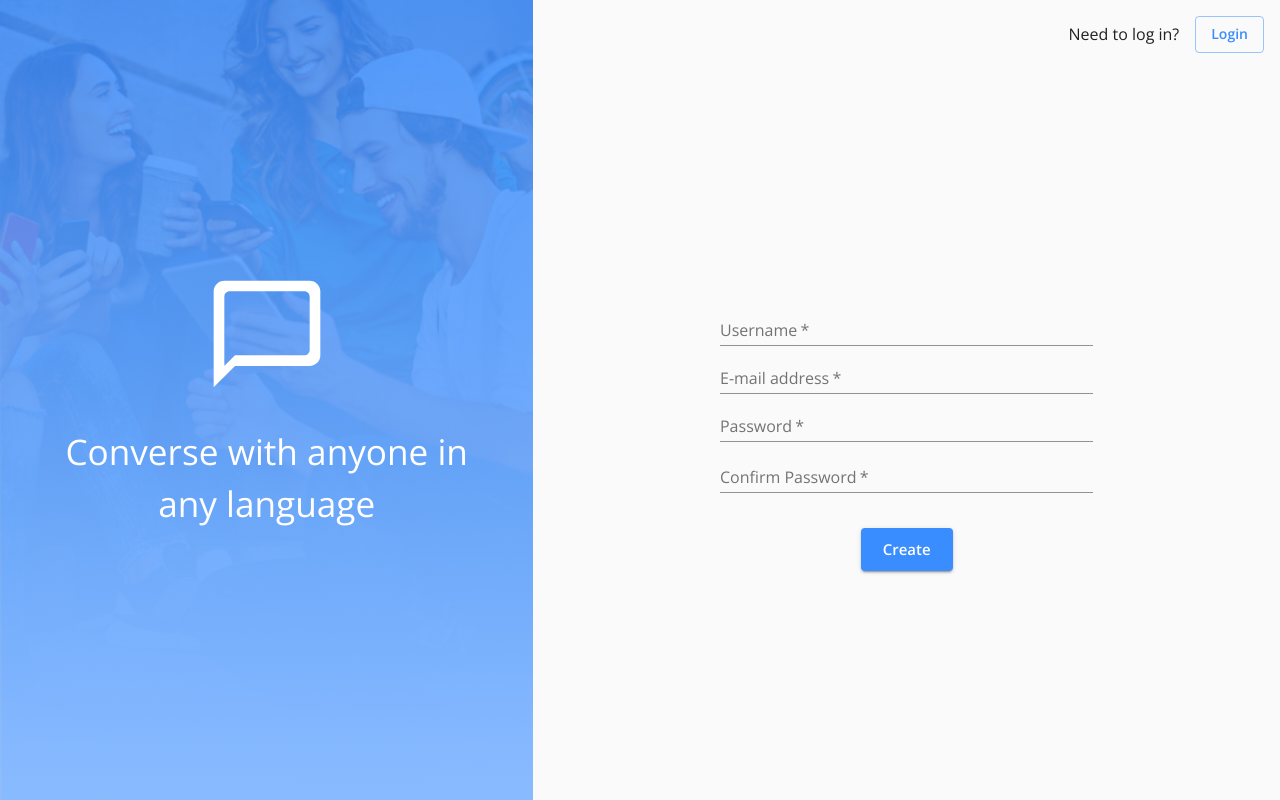
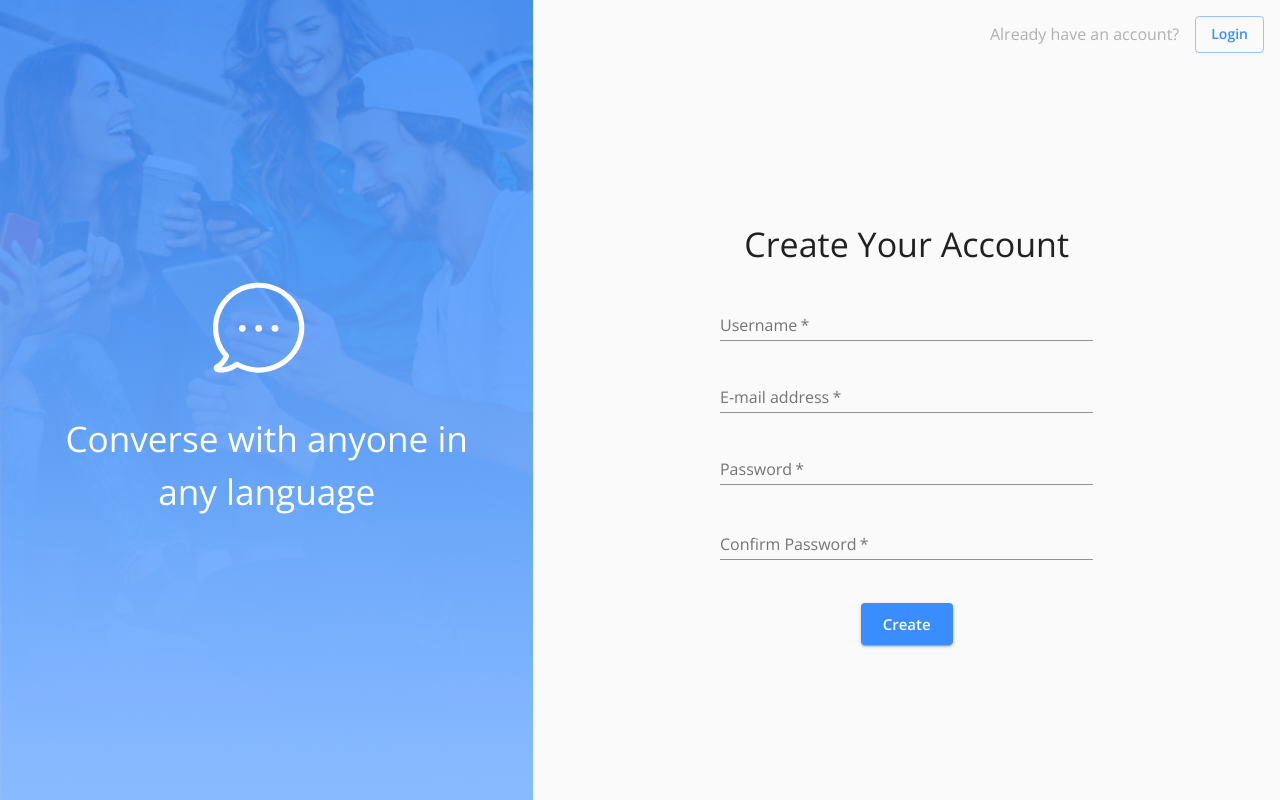
Before and after one commit to aein7/messenger-project, a React (Create React App) app in the folder client/: page / in a window 1280 px wide. Built offline with nearby package versions, Linux system fonts and the light colour scheme; no server answers.

Commit message:
Updated banner icon to match design spec; fixed form margins

```diff
--- a/client/src/Signup.js
+++ b/client/src/Signup.js
@@ -11,7 +11,6 @@ import {
   FormHelperText,
   CssBaseline,
 } from "@material-ui/core";
-import ChatBubbleOutlineRoundedIcon from '@material-ui/icons/ChatBubbleOutlineRounded';
 import { makeStyles } from '@material-ui/core/styles';
 import bgImg from './assets/bg-img.png';
 import { register } from "./store/utils/thunkCreators";
@@ -35,9 +34,7 @@ const useStyles = makeStyles((theme) => ({
   },
   bannerIcon: {
     color: 'white',
-    fontSize: '8rem',
     alignSelf: 'center',
-    marginBottom: '5%',
   },
   signupForm:{
     width: '100%',
@@ -48,7 +45,8 @@ const useStyles = makeStyles((theme) => ({
   login: {
     padding: '1rem',
     '& p':{
-      margin: '0.4rem 1rem'
+      margin: '0.4rem 1rem',
+      color: "#B0B0B0"
     }
   },
   submitButton: {
@@ -90,7 +88,12 @@ const Signup = (props) => {
       <Box component={Grid}  item sm={4} md={5} display={{ xs: 'none', md: 'block' }}>
         <Grid container className={classes.sideBanner}>
           <Grid item container direction='column' justify='center' >
-            <ChatBubbleOutlineRoundedIcon align='center' className={classes.bannerIcon} />
+            <svg width="150" viewBox="-15 0 110 95" preserveAspectRatio="xMidYMid meet" fill="none" xmlns="http://www.w3.org/2000/svg" className={classes.bannerIcon}>
+              <path fillRule="evenodd" clipRule="evenodd" d="M33.866 0.5C42.8189 0.5 51.2194 3.93256 57.5516 10.1698C63.8838 16.407 67.3828 24.6814 67.3828 33.5C67.3828 42.3186 63.898 50.593 57.5658 56.8302C51.106 63.193 42.5214 66.5 33.8518 66.5C28.4545 66.5 23.0148 65.2163 18.0425 62.5791C13.5802 65.7465 9.21707 66.4302 6.25637 66.4302C5.15142 66.4302 4.24479 66.3326 3.60732 66.2349C2.24738 66.0256 1.1991 64.9791 0.986605 63.6395C0.774114 62.3 1.46825 61.0023 2.7007 60.4023C5.26475 59.1605 6.993 56.6767 8.06962 54.5419C-2.90906 41.5233 -2.05909 22.2256 10.1804 10.1698C16.5126 3.93256 24.913 0.5 33.866 0.5ZM18.8358 58.714C30.4803 65.4535 45.2838 63.5837 54.8459 54.1651C66.4195 42.7651 66.4195 24.2349 54.8317 12.8349C43.2722 1.43488 24.4456 1.43488 12.8719 12.8349C1.79407 23.7465 1.25576 41.3279 11.6253 52.8674C11.8945 53.1744 12.0503 53.5512 12.0928 53.9279C12.1919 54.3186 12.1636 54.7372 11.9936 55.1419C10.9312 57.5279 9.11791 60.5977 6.2422 62.6628H6.25637C8.74959 62.6628 12.5178 62.0488 16.3568 59.1186C16.3993 59.0767 16.4559 59.0349 16.5126 59.007C17.1217 58.407 18.0708 58.2674 18.8358 58.714Z" fill="white"/>
+              <circle cx="33.8828" cy="34" r="2.5" fill="white"/>
+              <circle cx="45.8828" cy="34" r="2.5" fill="white"/>
+              <circle cx="21.8828" cy="34" r="2.5" fill="white"/>
+            </svg>
             <Typography align="center" className={classes.bannerText}>Converse with anyone in any language</Typography>
           </Grid>
         </Grid>
@@ -99,17 +102,20 @@ const Signup = (props) => {
 
       <Grid container item direction='row' sm={12} md={7}>
         <Grid container item justify='flex-end' alignItems='flex-start' className={classes.login}>
-          <Typography>Need to log in?</Typography>
+          <Typography >Already have an account?</Typography>
           <Button onClick={() => history.push("/login")} variant="outlined" color="primary">Login</Button>
         </Grid>
 
         <Grid container item align='center' justify='center'>
+
           <form onSubmit={handleRegister} className={classes.signupForm}>
+            <Typography gutterBottom={true} variant="h4">Create Your Account</Typography>
             <Grid>
               <Grid>
                 <FormControl className={classes.formElem}>
                   <TextField
                     aria-label="username"
+                    margin="normal"
                     label="Username"
                     name="username"
                     type="text"
@@ -121,6 +127,7 @@ const Signup = (props) => {
                 <FormControl className={classes.formElem}>
                   <TextField
                     label="E-mail address"
+                    margin="normal"
                     aria-label="e-mail address"
                     type="email"
                     name="email"
@@ -132,6 +139,7 @@ const Signup = (props) => {
                 <FormControl className={classes.formElem} error={!!formErrorMessage.confirmPassword}>
                   <TextField
                     aria-label="password"
+                    margin="normal"
                     label="Password"
                     type="password"
                     inputProps={{ minLength: 6 }}
@@ -147,6 +155,7 @@ const Signup = (props) => {
                 <FormControl className={classes.formElem} error={!!formErrorMessage.confirmPassword}>
                   <TextField
                     label="Confirm Password"
+                    margin="normal"
                     aria-label="confirm password"
                     type="password"
                     inputProps={{ minLength: 6 }}
```
